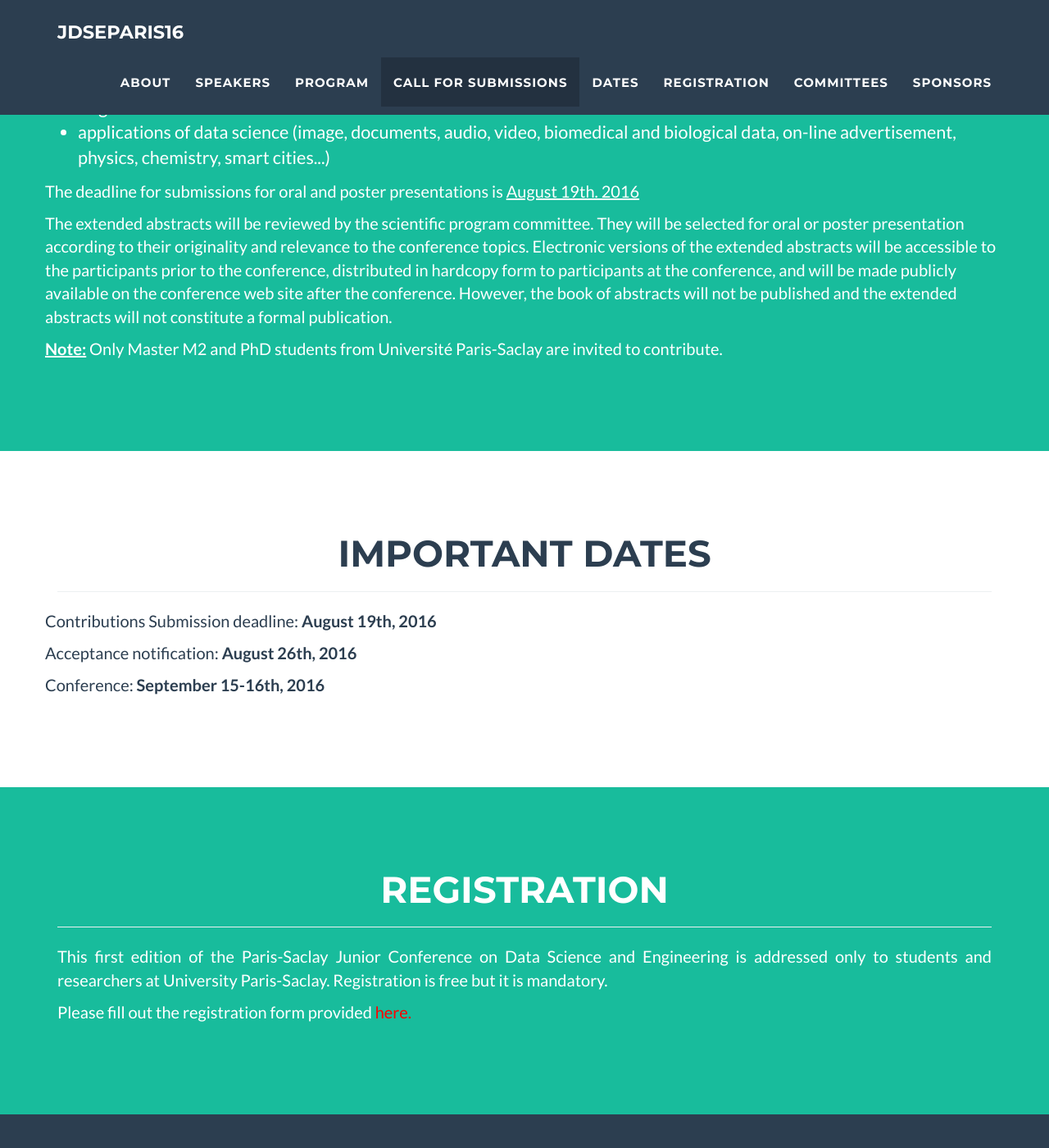
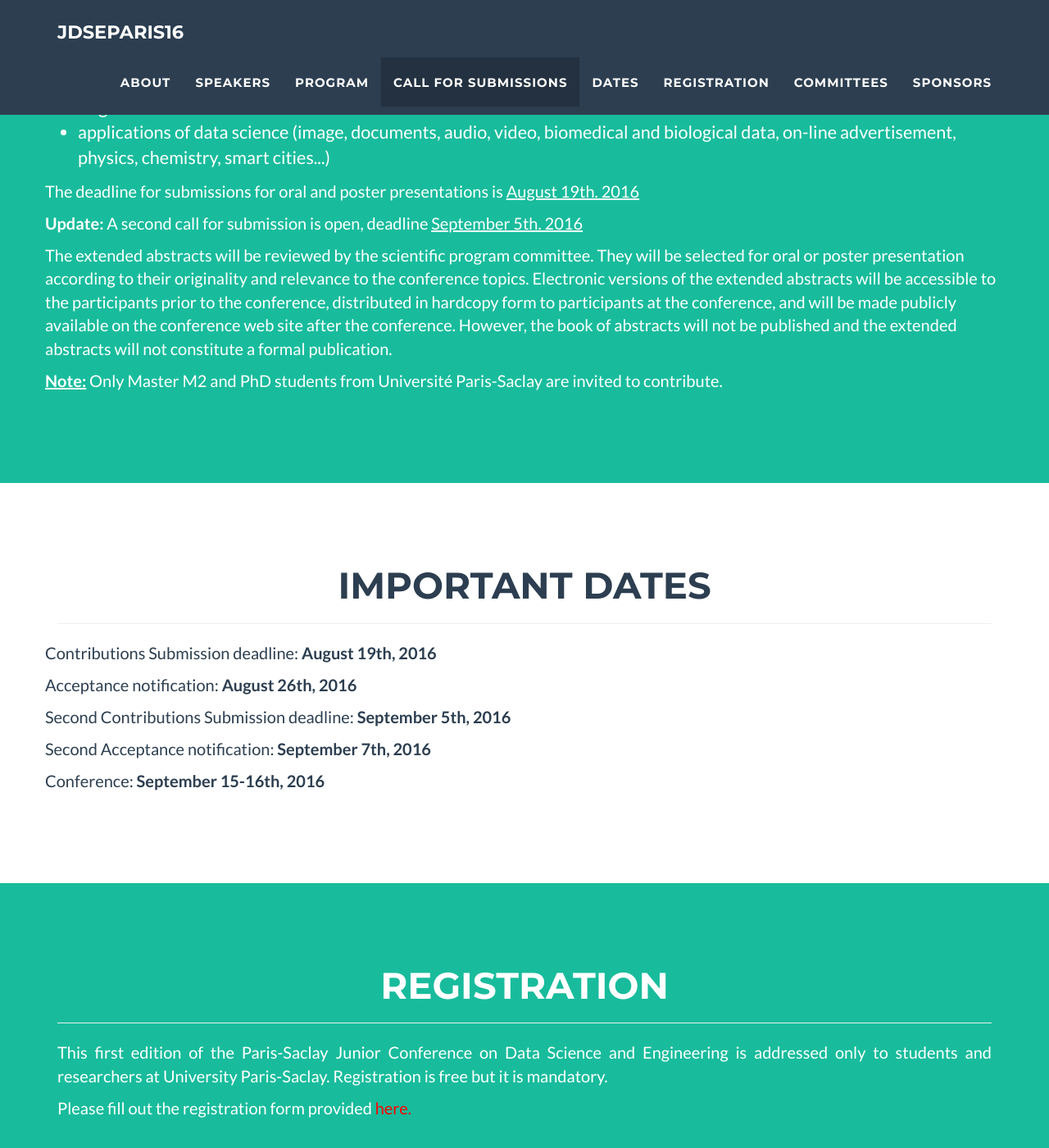
Before and after one commit to bigmine/jDSParis16, a Jekyll site: the page built from index.html, in a window 1280 px wide and 1400 px high, scrolled down 3271 px. Shown: the whole window at 82% size. Built offline with Jekyll 4.4.1, drawn with Linux system fonts in a browser that asks for light colours.

Commit message:
Added second submissions call

```diff
--- a/_includes/call.html
+++ b/_includes/call.html
@@ -10,7 +10,7 @@
             <div class="row">
                   <p>We invite Master M2 and PhD students from Université Paris-Saclay to submit an extended abstract of up to 2 pages describing new or preliminary results in order to present their work in one of the two forms: oral talk or poster.  Submissions should be formatted according to the Springer Lecture Notes in Computer Science style. Each extended abstract must be submitted online via the Easychair submission system:</p>
                   <div style="text-align:center;">
-                    <a href="https://easychair.org/conferences/?conf=jdsparis16" class="btn btn-lg btn-outline" role="button">
+                    <a href="https://easychair.org/conferences/?conf=jdsparis16" target="_blank" class="btn btn-lg btn-outline" role="button">
                       <i class="fa-file-text-o"></i> SUBMIT
                     </a>
                   </div>
@@ -31,6 +31,9 @@
                     <li>applications of data science (image, documents, audio, video, biomedical and biological data, on-line advertisement, physics, chemistry, smart cities...)</li></big></big>
                   </ul></p>
                   <p>The deadline for submissions for oral and poster presentations is <u>August 19th. 2016</u></p>
+
+                  <p><b>Update:</b> A second call for submission is open, deadline <u>September 5th. 2016</u></b>
+
                   <p>The extended abstracts will be reviewed by the scientific program committee. They will be selected for oral or poster presentation according to their originality and relevance to the conference topics. Electronic versions of the extended abstracts will be accessible to the participants prior to the conference, distributed in hardcopy form to participants at the conference, and will be made publicly available on the conference web site after the conference. However, the book of abstracts will not be published and the extended abstracts will not constitute a formal publication.</p>
                   <p><b><u>Note:</u></b> Only Master M2 and PhD students from Université Paris-Saclay are invited to contribute.</p>
             </div>
--- a/_includes/dates.html
+++ b/_includes/dates.html
@@ -10,6 +10,8 @@
             <div class="row">
               <p>Contributions Submission deadline: <b>August 19th, 2016</b></p>
               <p>Acceptance notification: <b>August 26th, 2016</b></p>
+              <p>Second Contributions Submission deadline: <b>September 5th, 2016</b></p>
+              <p>Second Acceptance notification: <b>September 7th, 2016</b></p>
               <p>Conference: <b>September 15-16th, 2016</b></p>
             </div>
         </div>
```
